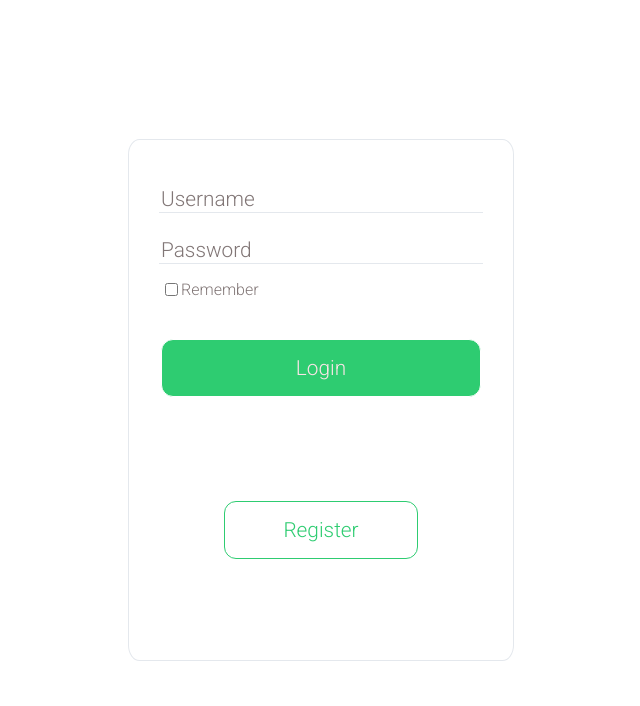
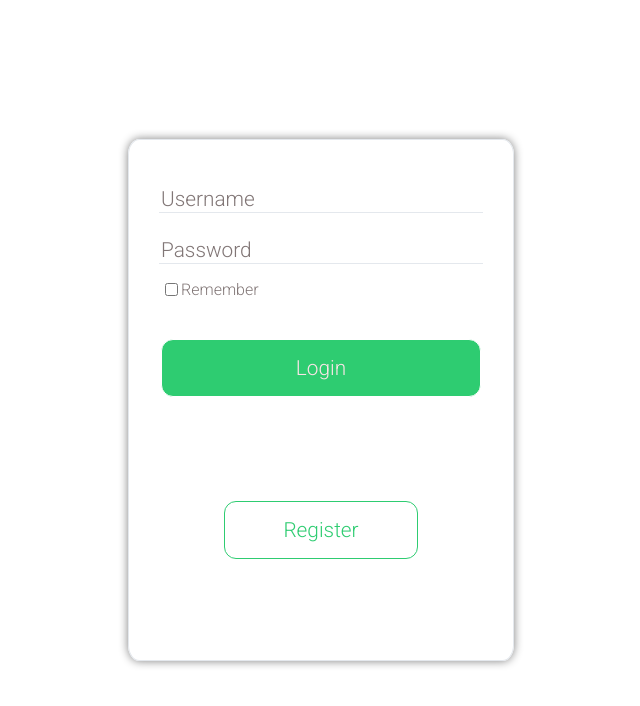
Before and after one commit to leonnath/Final-project, a React (Create React App) app in the folder app/: page /login in a window 1280 px wide. Shown: the top 706 px of the page, without its empty margins (319-959 px from the left). Built offline with nearby package versions, Linux system fonts and the light colour scheme.

Commit message:
add box-shadow

```diff
--- a/app/src/index.css
+++ b/app/src/index.css
@@ -199,6 +199,7 @@ form {
   align-content: center;
   border: rgb(228, 232, 237) 0.075rem solid;
   border-radius: 3%;
+  box-shadow: 0px 0px 10px 0px grey;
 }
 
 /*# sourceMappingURL=index.css.map */
--- a/app/src/styles/form.sass
+++ b/app/src/styles/form.sass
@@ -7,3 +7,4 @@ form
     align-content: center
     border: $gris  0.075rem solid
     border-radius: 3%
+    box-shadow: 0px 0px 10px 0px grey
```
Also changed, not shown: 1 other file (tests, documents, lock files or other folders).
